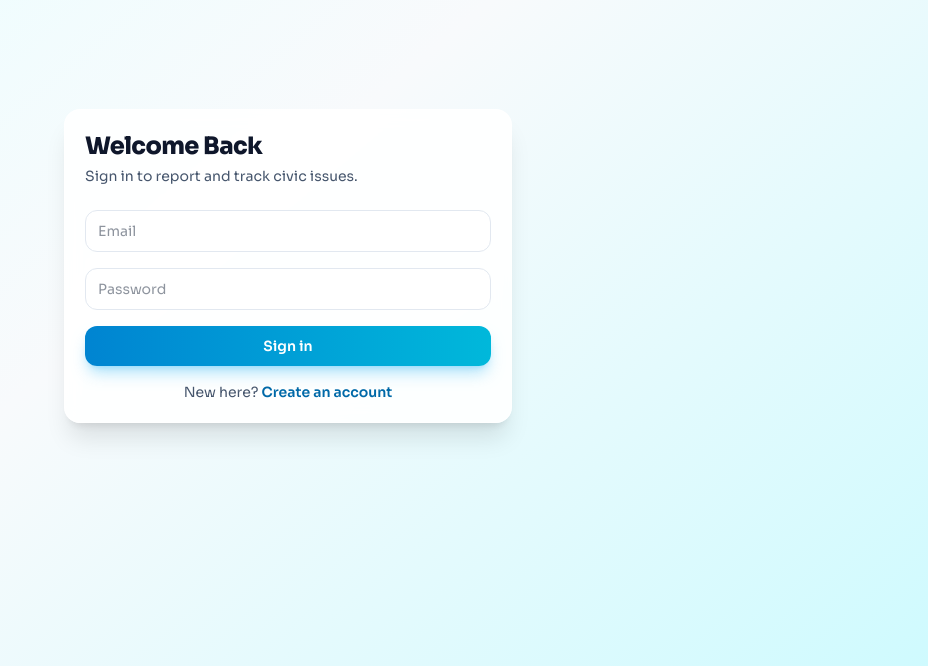
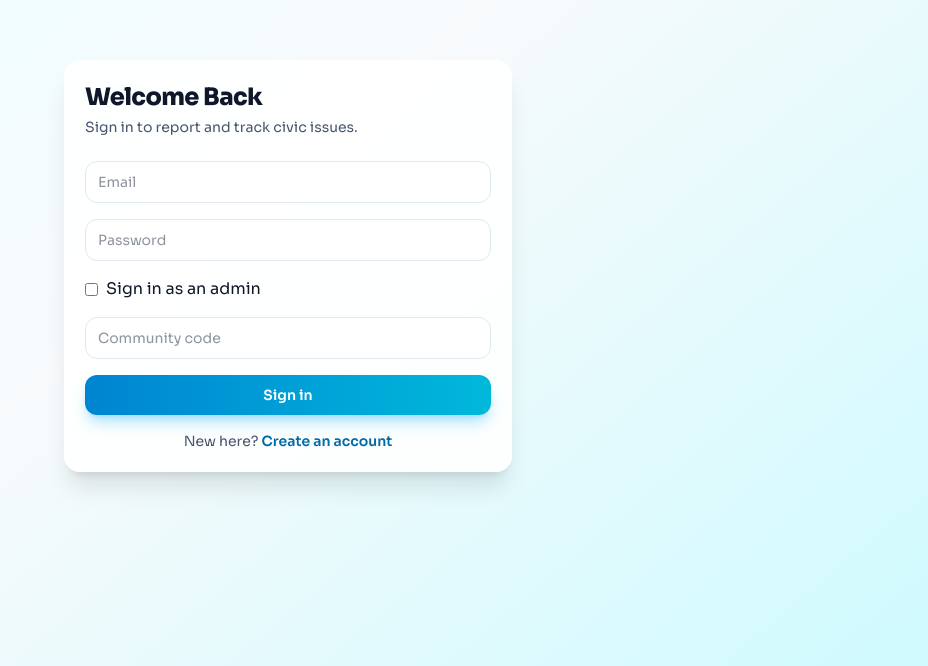
Before and after one commit to kaushik6g/Urban_buddy, a React (Vite) app in the folder frontend/: page /login in a window 1280 px wide. Shown: the part 134-800 px from the top of the page, without its empty margins (352-1280 px from the left). Built offline with nearby package versions, Linux system fonts and the light colour scheme; no server answers.

Commit message:
Require a code on the user sign-in form

```diff
--- a/frontend/src/pages/auth/LoginPage.tsx
+++ b/frontend/src/pages/auth/LoginPage.tsx
@@ -10,6 +10,8 @@ const LoginPage = () => {
   const { login, loading } = useAuth();
   const [email, setEmail] = useState('');
   const [password, setPassword] = useState('');
+  const [adminLogin, setAdminLogin] = useState(false);
+  const [communityCode, setCommunityCode] = useState('');
   const [error, setError] = useState('');
 
   const onSubmit = async (event: React.FormEvent) => {
@@ -17,7 +19,7 @@ const LoginPage = () => {
     setError('');
 
     try {
-      const loggedInUser = await login(email, password);
+      const loggedInUser = await login(email, password, adminLogin ? undefined : communityCode.trim().toUpperCase());
       navigate(loggedInUser.role === 'admin' ? '/admin' : '/dashboard');
     } catch (err: any) {
       setError(err?.response?.data?.message || 'Login failed. Please try again.');
@@ -46,6 +48,15 @@ const LoginPage = () => {
             required
           />
 
+          <label className="flex items-center gap-2">
+            <input type="checkbox" checked={adminLogin} onChange={(e) => setAdminLogin(e.target.checked)} />
+            Sign in as an admin
+          </label>
+          {!adminLogin && (
+            <Input aria-label="Community code" placeholder="Community code" value={communityCode}
+              onChange={(e) => setCommunityCode(e.target.value.toUpperCase())} required />
+          )}
+
           {error && <p className="text-sm text-rose-600">{error}</p>}
 
           <Button className="w-full" disabled={loading} type="submit">
```
